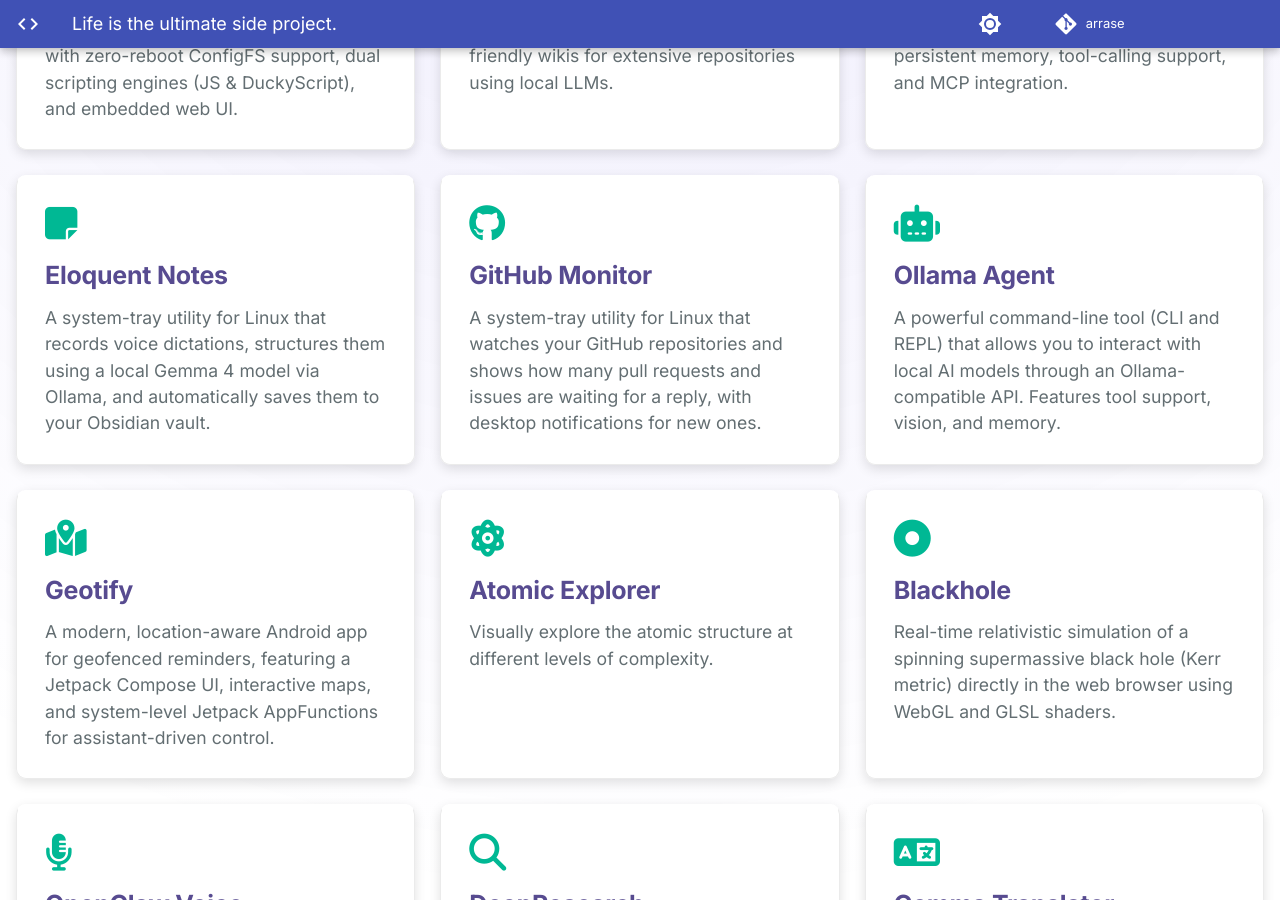
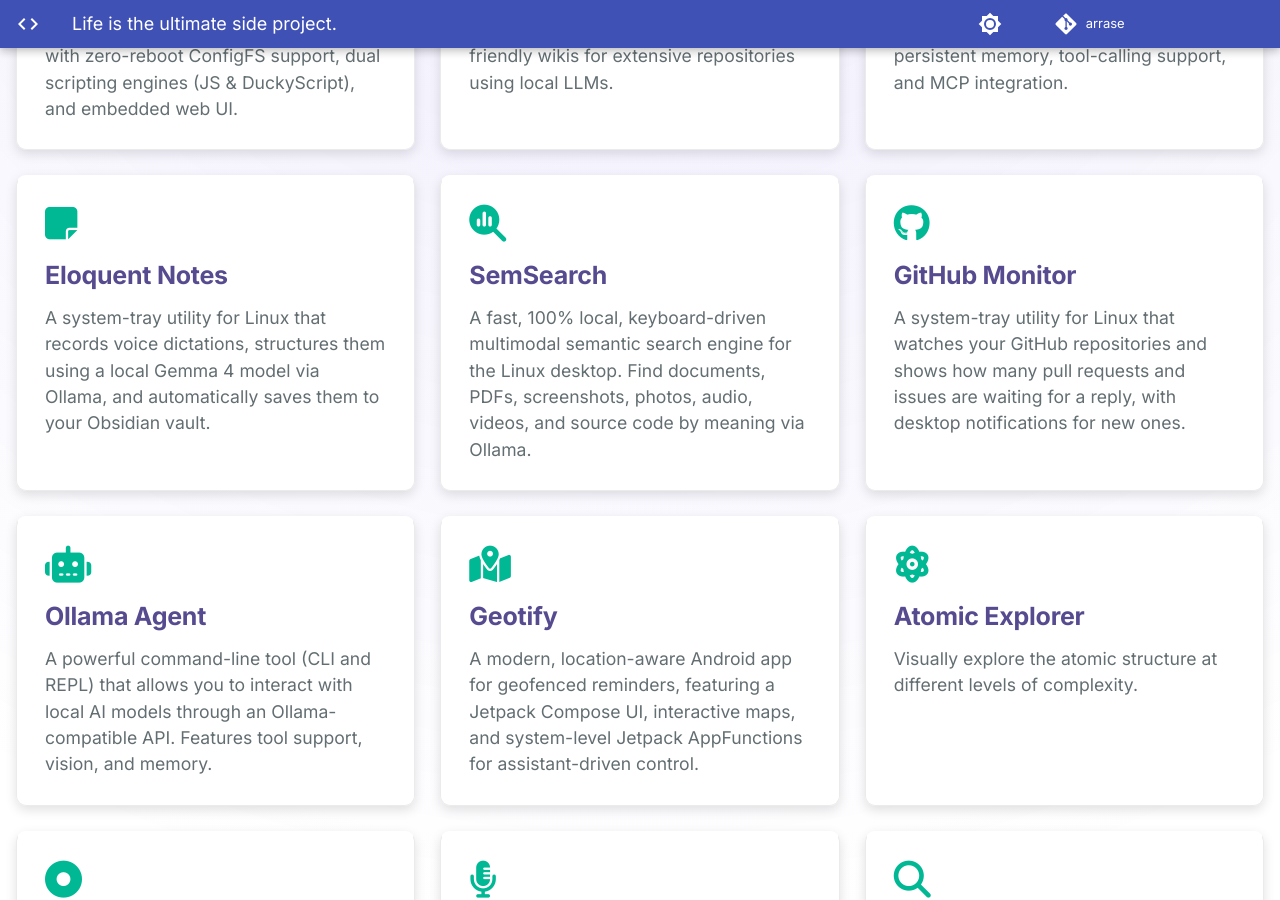
Before and after one commit to arrase/arrase.github.io, an MkDocs documentation site: the page built from docs/index.md, in a window 1280 px wide and 900 px high, scrolled down 422 px. Built offline with MkDocs 1.6.1 and Material for MkDocs 9.7.7, drawn with Linux system fonts in a browser that asks for light colours.

Commit message:
semsearch

```diff
--- a/docs/index.md
+++ b/docs/index.md
@@ -33,6 +33,12 @@
     <i class="fas fa-note-sticky feature-icon"></i>
     <h3>Eloquent Notes</h3>
     <p>A system-tray utility for Linux that records voice dictations, structures them using a local Gemma 4 model via Ollama, and automatically saves them to your Obsidian vault.</p>
+  </a>
+
+  <a href="/semsearch" class="feature-card">
+    <i class="fas fa-magnifying-glass-chart feature-icon"></i>
+    <h3>SemSearch</h3>
+    <p>A fast, 100% local, keyboard-driven multimodal semantic search engine for the Linux desktop. Find documents, PDFs, screenshots, photos, audio, videos, and source code by meaning via Ollama.</p>
   </a>
 
   <a href="/github-monitor" class="feature-card">
```
